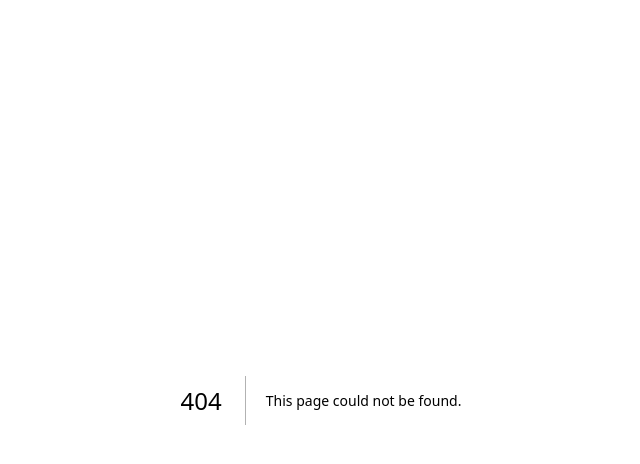
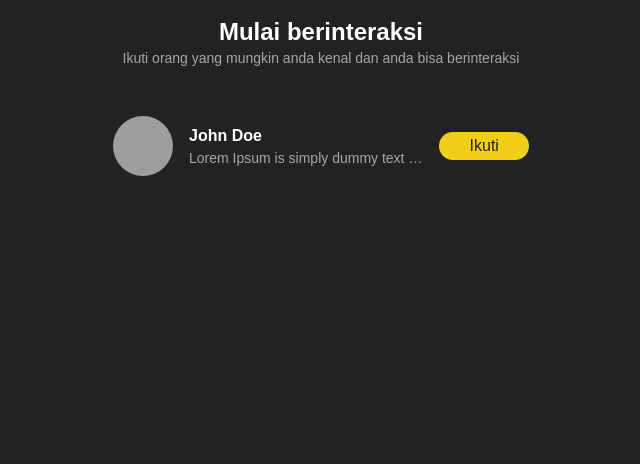
Before and after one commit to arifwp/srawung-frontend, a Next.js app: page /new-user in a window 1280 px wide. Before the commit this address had no page. Shown: the top 464 px of the page, without its empty margins (319-959 px from the left). Built offline with nearby package versions, Linux system fonts and the light colour scheme; grey boxes are pictures that could not be loaded.

Commit message:
after login for new user page

```diff
--- /dev/null
+++ b/src/app/new-user/page.tsx
@@ -0,0 +1,22 @@
+import InteractPeopleCard from "@/components/cards/InteractPeopleCard";
+import { dummyInteractPeople } from "@/constants/InteractPeople";
+
+export default function page() {
+  return (
+    <div className="w-full max-w-md mx-auto p-4 flex flex-col items-center">
+      <h1 className="text-lg md:text-xl lg:text-2xl font-semibold text-center">
+        Mulai berinteraksi
+      </h1>
+
+      <p className="text-sm md:text-md opacity-secondary text-center">
+        Ikuti orang yang mungkin anda kenal dan anda bisa berinteraksi
+      </p>
+
+      <div className="w-full mt-12 gap-4 flex flex-col">
+        {dummyInteractPeople.map((item) => (
+          <InteractPeopleCard key={item.id} data={item} />
+        ))}
+      </div>
+    </div>
+  );
+}
```
